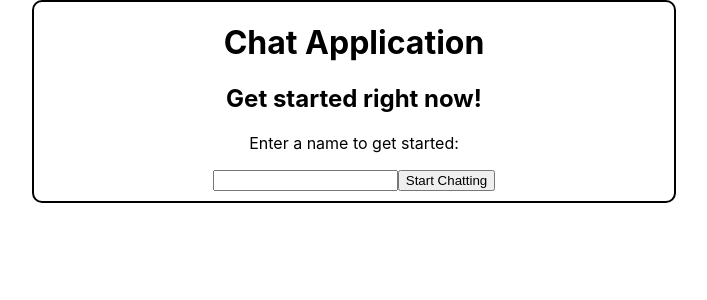
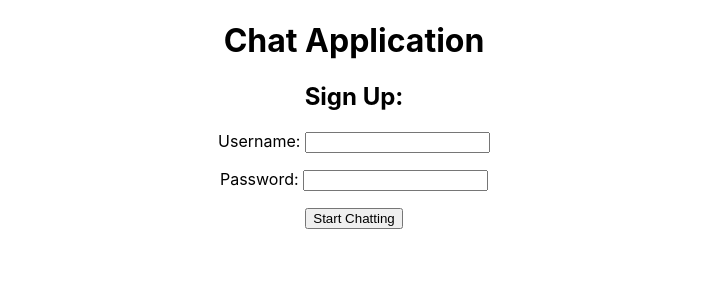
Before and after one commit to TheLaurenSousa/full-stack-mern-group-language-exhange, a React (Create React App) app in the folder client/: page / in a window 1280 px wide. Shown: the top 300 px of the page, without its empty margins (286-993 px from the left). Built offline with nearby package versions, Linux system fonts and the light colour scheme; the HTML template or start-up script is replaced by a standard one.

Commit message:
Added basic login

```diff
--- a/client/package.json
+++ b/client/package.json
@@ -9,6 +9,7 @@
     "axios": "^1.2.0",
     "react": "^18.2.0",
     "react-dom": "^18.2.0",
+    "react-router-dom": "^6.4.4",
     "react-scripts": "5.0.1",
     "socket.io-client": "^4.5.4",
     "web-vitals": "^2.1.4"
--- a/client/src/App.js
+++ b/client/src/App.js
@@ -1,24 +1,29 @@
-import React, { useState }from 'react';
+import React from 'react';
+import { Routes, Route } from 'react-router-dom';
 import './App.css';
-import Chat from './components/chat';
-import InitialForm from './components/initialForm';
+import Create from './views/Create';
+import Chat from './views/Chat';
 
 function App() {
-  const [chatStart, setChatStart] = useState(false);
-  const [name, setName] = useState('');
+  // const [chatStart, setChatStart] = useState(false);
+  // const [name, setName] = useState('');
 
-  const updateChatStart = e => {
-    setChatStart(true);
-  }
+  // const updateChatStart = e => {
+  //   setChatStart(true);
+  // }
 
-  const updateName = name => {
-    setName(name);
-  }
+  // const updateName = name => {
+  //   setName(name);
+  // }
 
   return (
     <div className="App">
-      {!chatStart && <InitialForm setName={updateName} updateChatStart = {updateChatStart}/>}
-      {chatStart && <Chat name={name}/>}
+      <Routes>
+        <Route element={<Create/>} path="/"/>
+        <Route element={<Chat/>} path="/chat"/>
+      </Routes>
+      {/* {!chatStart && <InitialForm setName={updateName} updateChatStart = {updateChatStart}/>}
+      {chatStart && <Chat name={name}/>} */}
     </div>
   );
 }
--- a/client/src/components/initialForm.jsx
+++ /dev/null
@@ -1,29 +0,0 @@
-import React from 'react';
-import '../App.css';
-
-const InitialForm = (props) => {
-    const { setName } = props;
-    const { updateChatStart } = props;
-
-    const onSubmitHandler = e => {
-        e.preventDefault();
-        updateChatStart();
-        document.getElementById("nameForm").style.display="none";
-    }
-
-    return (
-    <div id='nameForm'>
-        <h1>Chat Application</h1>
-        <div>
-            <h2>Get started right now!</h2>
-            <p>Enter a name to get started: </p>
-            <form onSubmit={onSubmitHandler}>
-                <input type="text" name='name' autoComplete='off' onChange={(e) => setName(e.target.value)}/>
-                <input type="submit" value="Start Chatting"/>
-            </form>
-        </div>
-    </div>
-    );
-}
-
-export default InitialForm;
--- /dev/null
+++ b/client/src/components/login.jsx
@@ -0,0 +1,29 @@
+import React, { useState } from 'react';
+import '../App.css';
+
+const Login = (props) => {
+    const { onSubmitProp } = props;
+    const { username, setUsername } = useState('');
+    const { password, setPassword } = useState('');
+
+    const onSubmitHandler = e => {
+        e.preventDefault();
+        onSubmitProp({ username, password });
+    }
+
+    return (
+    <form id='NameForm' onSubmit={onSubmitHandler}>
+        <p>
+            <label>Username: </label>
+            <input type='text' name='username' autoComplete='off' onChange={(e) => setUsername(e.target.value)} value={username}/>
+        </p>
+        <p>
+            <label>Password: </label>
+            <input type='password' name='password' onChange={(e) => setPassword(e.target.value)} value={password}/>
+        </p>
+        <input type="submit" value="Start Chatting"/>
+    </form>
+    );
+}
+
+export default Login;
--- /dev/null
+++ b/client/src/views/Create.js
@@ -0,0 +1,35 @@
+import React, { useState } from 'react';
+import axios from 'axios';
+import { useNavigate } from 'react-router-dom';
+import '../App.css';
+import Login from '../components/login';
+
+export default () => {
+    const [errors, setErrors] = useState([]);
+    const navigate = useNavigate();
+
+    const createUser = user => {
+        axios.post('http://localhost:8000/user/create', user)
+            .then((res) => {
+                navigate('/chat')
+            })
+            .catch(err => {
+                const errorResponse = err.response.data.errors;
+                const errorArr = [];
+                for (const key of Object.keys(errorResponse)) {
+                    errorArr.push(errorResponse[key].message)
+                }
+                setErrors(errorArr);
+            })
+    }
+
+
+    return (
+        <div>
+            <h1>Chat Application</h1>
+            <h2>Sign Up:</h2>
+            {errors.map((err, i) => <p key={i}>{err}</p>)}
+            <Login onSubmitProp = { createUser }/>
+        </div>
+    )
+}
```
Also changed, not shown: client/src/views/Chat.js (added), 2 other files (tests, documents, lock files or other folders).
